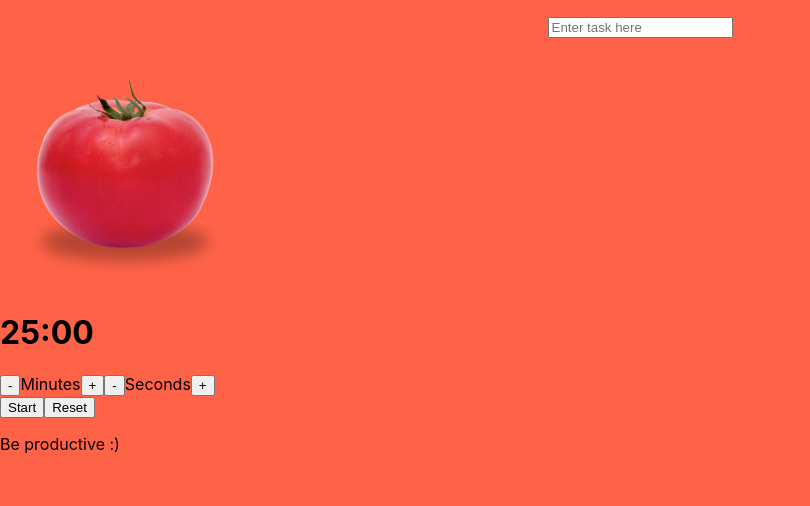
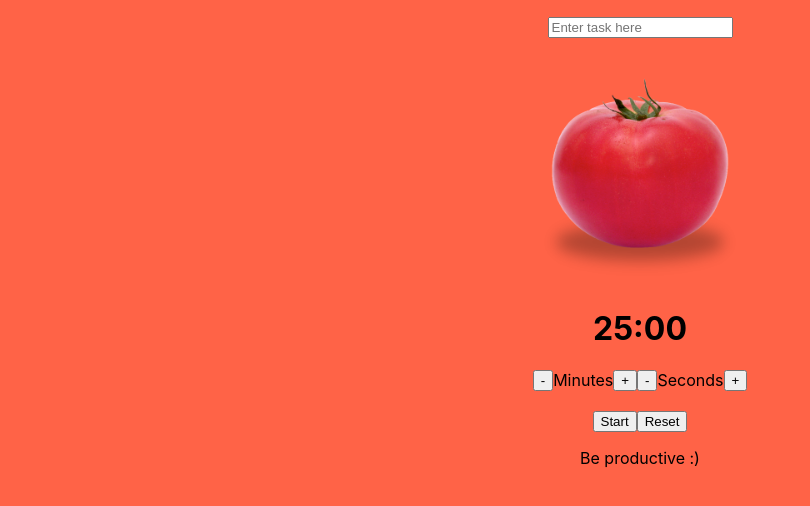
Before and after one commit to naaltunian/Pomodoro, a React (Create React App) app: page / in a window 1280 px wide. Shown: the top 506 px of the page, without its empty margins (0-810 px from the left). Built offline with nearby package versions, Linux system fonts and the light colour scheme.

Commit message:
Style timer components

```diff
--- a/src/Components/Pomodoro/Logo.js
+++ b/src/Components/Pomodoro/Logo.js
@@ -1,9 +1,12 @@
 import React from 'react';
 import Pomodoro from './assets/pomodoro.png';
+import './Pomodoro.css';
 
 const Logo = () => {
     return(
-        <img src={Pomodoro} alt="tomato" height="250px" />
+        <div className="logo">
+            <img src={Pomodoro} alt="tomato" height="250px" />
+        </div>
     )
 }
 
--- a/src/Components/Pomodoro/Pomodoro.css
+++ b/src/Components/Pomodoro/Pomodoro.css
@@ -0,0 +1,24 @@
+.logo {
+    display: flex;
+    justify-content: center;
+}
+
+.timer-container {
+    display: flex;
+    justify-content: center;
+}
+
+.time-controller-settings {
+    display: flex;
+    justify-content: center;
+}
+
+.time-controller-buttons {
+    display: flex;
+    justify-content: center;
+}
+
+.break {
+    display: flex;
+    justify-content: center;
+}
--- a/src/Components/Pomodoro/Pomodoro.js
+++ b/src/Components/Pomodoro/Pomodoro.js
@@ -3,6 +3,7 @@ import Logo from './Logo';
 import Timer from './Timer';
 import TimeController from './TimeController';
 import Beep from './assets/beep-06.mp3';
+import './Pomodoro.css';
 
 class Pomodoro extends React.Component {
 
@@ -112,7 +113,7 @@ class Pomodoro extends React.Component {
     render() {
         const { minutes, seconds, isBreak, breakTimeMin, start } = this.state;
         return(
-            <div>
+            <div className="pom-container">
                 <Logo />
                 <Timer
                     minutes={minutes}
@@ -131,7 +132,7 @@ class Pomodoro extends React.Component {
                     stopTimer={this.stopTimer}
                     start={start}
                 />
-                {isBreak ? <p>Take a break :)</p> : <p>Be productive :)</p>}
+                {isBreak ? <p className="break">Take a break :)</p> : <p className="break">Be productive :)</p>}
             </div>
         )
     }
--- a/src/Components/Pomodoro/TimeController.js
+++ b/src/Components/Pomodoro/TimeController.js
@@ -1,18 +1,22 @@
-import React, { Fragment } from 'react';
+import React from 'react';
 
 const TimeController = ({ addMin, addSec, subMin, subSec, reset, start, startTimer, stopTimer }) => {
     return(
-        <Fragment>
+        <div>
+            <span className="time-controller-settings">
                 <button disabled={start && true} onClick={subMin}>-</button>
                 Minutes
                 <button disabled={start && true} onClick={addMin}>+</button>
                 <button disabled={start && true} onClick={subSec}>-</button>
                 Seconds
                 <button disabled={start && true} onClick={addSec}>+</button>
+            </span>
             <br/>
+            <span className="time-controller-buttons">
                 { start ? <button onClick={stopTimer}>Pause</button> : <button onClick={startTimer}>Start</button>}
                 <button disabled={start && true} onClick={reset}>Reset</button>
-        </Fragment>
+            </span>
+        </div>
     )
 }
 
--- a/src/Components/Pomodoro/Timer.js
+++ b/src/Components/Pomodoro/Timer.js
@@ -1,8 +1,9 @@
 import React from 'react';
+import './Pomodoro.css';
 
 const Timer = ({ minutes, seconds }) => {
     return(
-        <div>
+        <div className="timer-container">
             <h1>{minutes < 10 && 0}{minutes}:{seconds < 10 && 0}{seconds}</h1>
         </div>
     )
```
Lines whose indentation alone changed are shown as unchanged.
